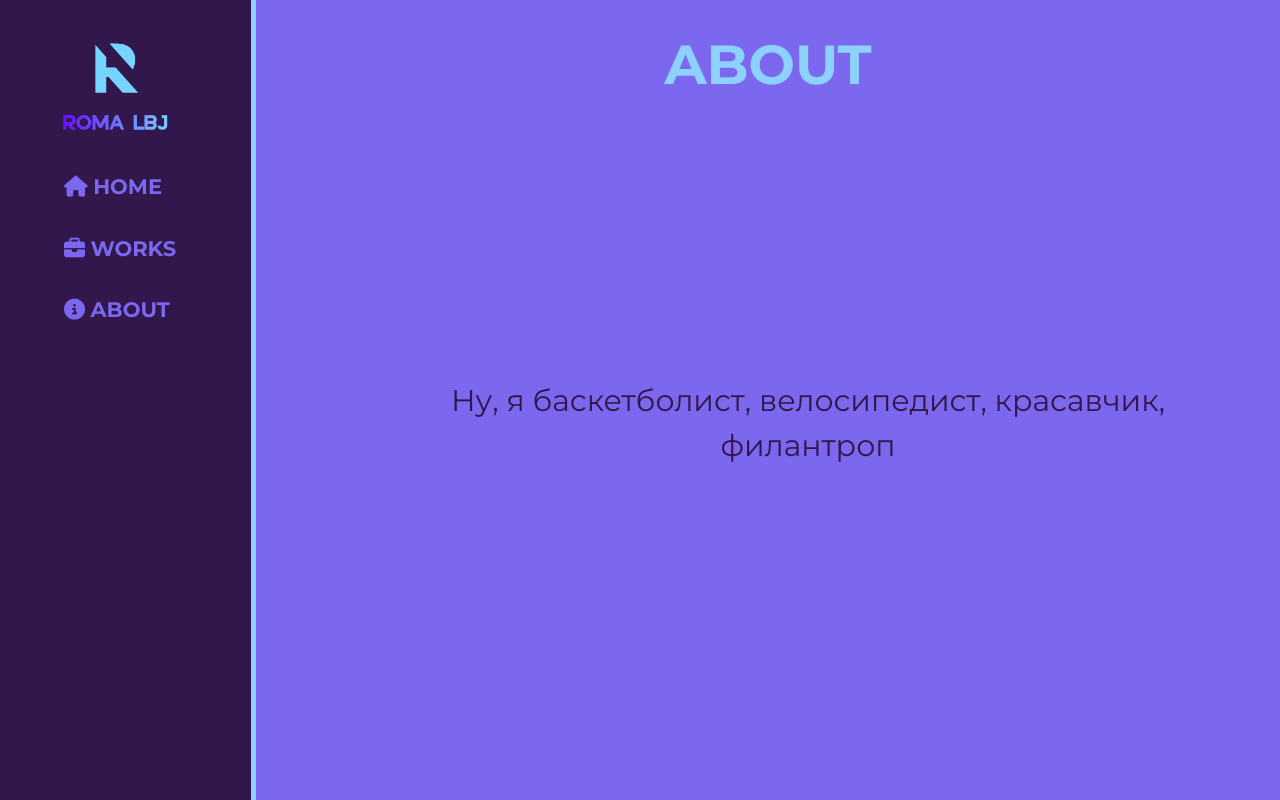
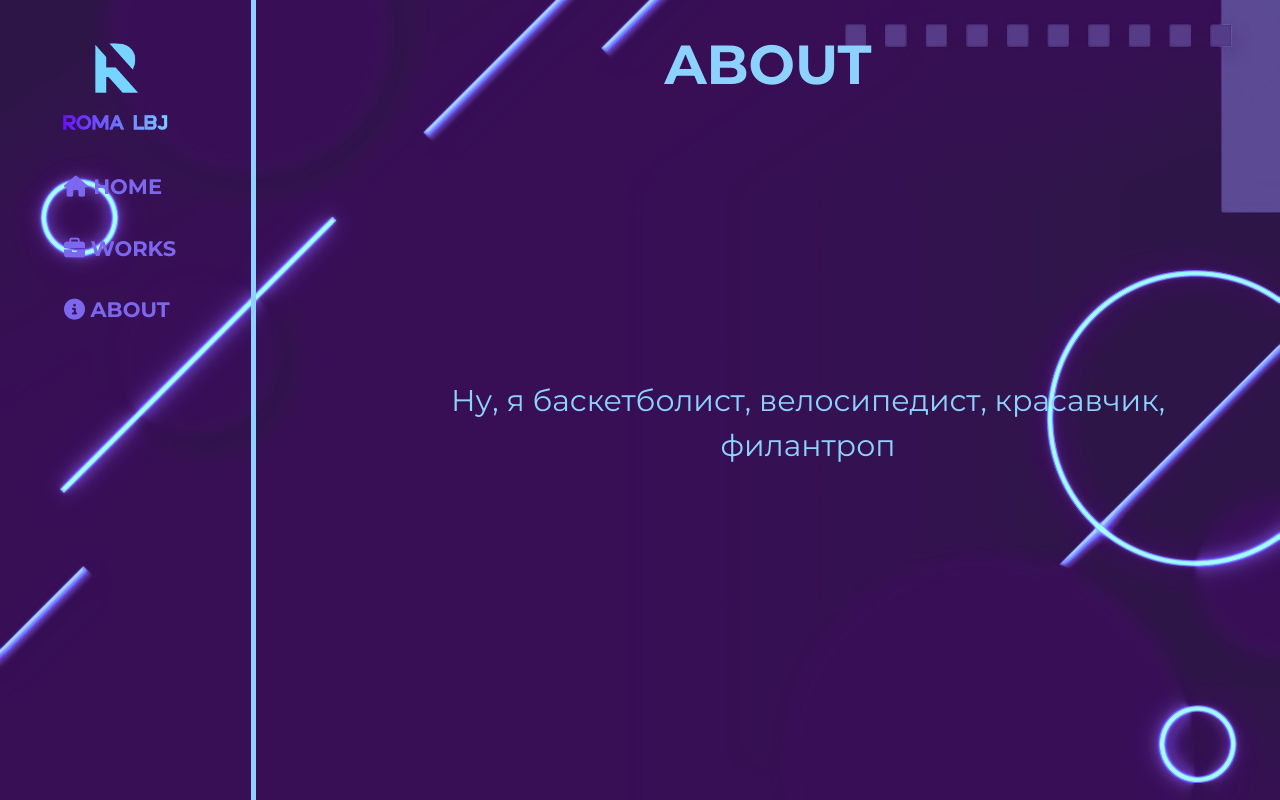
Before and after one commit to Romalbj/coolest_site, a Django app: template coolest_site/main/templates/main/about.html in a window 1280 px wide. Run offline with Django 5.2, Linux system fonts and the light colour scheme; the template is opened without the code that fills it, so the values that code supplies are empty.

Commit message:
new background

```diff
--- a/coolest_site/main/static/main/css/main.css
+++ b/coolest_site/main/static/main/css/main.css
@@ -4,11 +4,11 @@ body {
     font-optical-sizing: auto;
     font-weight: <weight>;
     font-style: normal;
+    background-image: url(../img/background.jpg);
+    background-repeat: no-repeat;
+    background-size: cover;
+    background-position: center center;
 }
-
-
-
-
 
 
 
@@ -21,6 +21,14 @@ aside {
     height: 100vh;
     color: black;
     border-right: 5px solid #8dd2ff;
+    background-image: url(../img/background.jpg);
+    background-repeat: no-repeat;
+    background-size: cover;
+    background-position: left;
+    background-position-y: 31px;
+    backdrop-filter: blur (10px);
+    background: transparent;
+
 }
 
 aside img {
@@ -58,7 +66,7 @@ main .features p {
     font-size: 30px;
     padding-left: 42vh;
     padding-top: 6vh;
-    color: #32174d;
+    color: #8dd2ff;
 }
 
 main .features h1 {
--- a/coolest_site/main/templates/main/layout.html
+++ b/coolest_site/main/templates/main/layout.html
@@ -13,6 +13,7 @@
     <link rel="stylesheet" href="https://use.fontawesome.com/releases/v6.5.1/css/all.css">
     <link rel="stylesheet" href="{% static 'main/css/main.css' %}">
     <link rel="hortcut icon" href="{% static 'main/img/logo.png' %}">
+    <link rel="hortcut icon" href="{% static 'main/img/background.jpg' %}">
     <link rel="preconnect" href="https://fonts.googleapis.com">
     <link rel="preconnect" href="https://fonts.gstatic.com" crossorigin>
     <link href="https://fonts.googleapis.com/css2?family=Montserrat:ital,wght@0,100..900;1,100..900&display=swap" rel="stylesheet">
```
Also changed, not shown: coolest_site/main/static/main/img/background.jpg (added).
